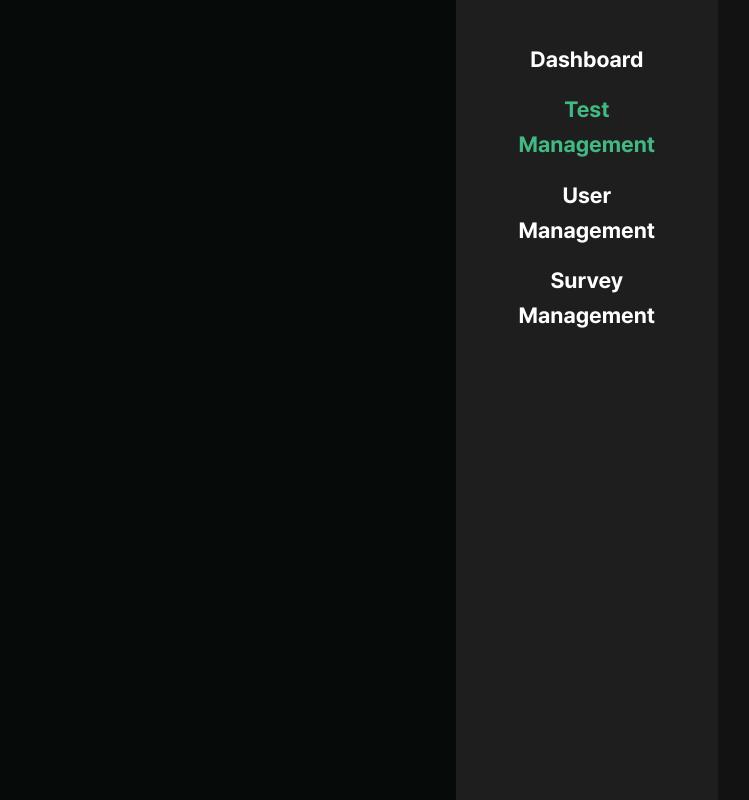
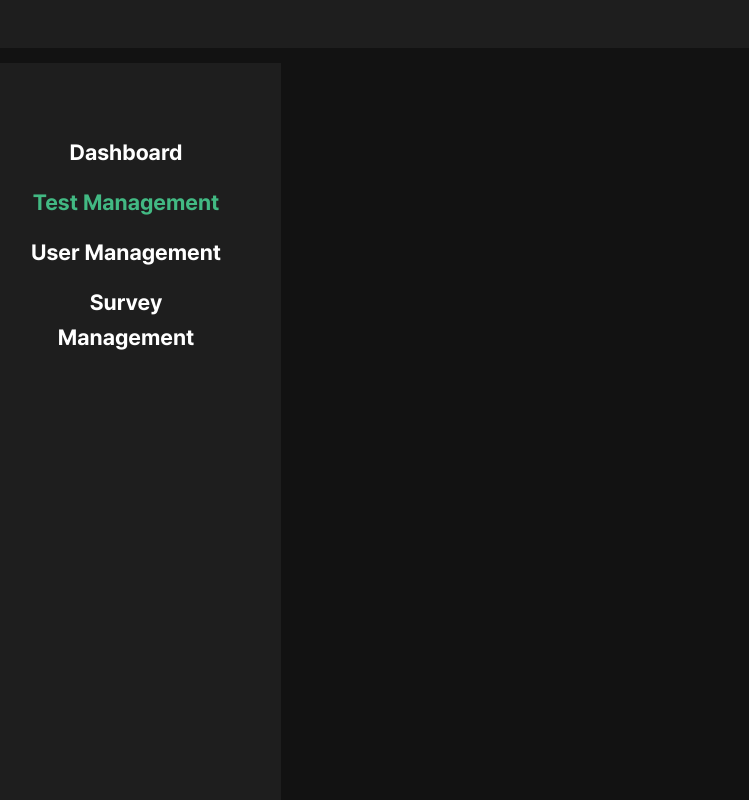
Before and after one commit to Sincerity-Daheoyeon/Rabeling-Tool, a Vue app: page /test-management in a window 1280 px wide. Shown: the whole page, without its empty margins (29-778 px from the left). Built offline with nearby package versions, Linux system fonts and the light colour scheme.

Commit message:
feat: 임시용 navigation bar 구현

```diff
--- a/src/components/layout/AdminSideBar.vue
+++ b/src/components/layout/AdminSideBar.vue
@@ -13,6 +13,7 @@
 
 <style scoped>
 .navigation-bar {
+  display: flex;
   width: 250px;
   height: 100vh;
   background-color: #1e1e1e;
--- /dev/null
+++ b/src/components/layout/NavigationBar.vue
@@ -0,0 +1,64 @@
+<template>
+  <nav class="navigation-bar">
+    <div class="left-section">
+      dkssuddsfsdfsdfsdf
+    </div>
+    <div class="right-section">
+      <div class="user-info">
+        <div class="user-icon"></div>
+        <span class="user-name">안녕하세요, 작성자님</span>
+      </div>
+    </div>
+  </nav>
+</template>
+
+<script lang="ts">
+import { defineComponent } from 'vue';
+
+export default defineComponent({
+  name: 'NavigationBar',
+});
+</script>
+
+<style scoped>
+.navigation-bar {
+  width: 100%;
+  height: 170px;
+  background-color: #1e1e1e;
+  display: flex;
+  justify-content: space-between;
+  align-items: center;
+  padding: 0 20px;
+  margin-bottom: 15px;
+}
+
+.left-section {
+  color: #ffffff;
+  height: 100%;
+}
+
+.right-section {
+  display: flex;
+  align-items: center;
+  height: 100%;
+}
+
+.user-info {
+  display: flex;
+  align-items: center;
+}
+
+.user-icon {
+  display: flex;
+  width: 40px;
+  height: 40px;
+  background-color: #4b3fa5;
+  border-radius: 50%;
+  margin-right: 10px;
+}
+
+.user-name {
+  display: flex;
+  color: #ffffff;
+}
+</style>
--- a/src/layouts/AdminDafaultLayout.vue
+++ /dev/null
@@ -1,32 +0,0 @@
-<template>
-  <div class="default-layout">
-    <NavigationBar />
-    <div class="content">
-      <router-view />
-    </div>
-  </div>
-</template>
-
-<script lang="ts">
-import { defineComponent } from 'vue';
-import NavigationBar from "../components/layout/AdminSideBar.vue";
-
-export default defineComponent({
-  components: {
-    NavigationBar,
-  },
-});
-</script>
-
-<style scoped>
-.default-layout {
-  display: flex;
-}
-
-.content {
-  width: calc(100% - 250px);
-  background-color: #121212;
-  min-height: 100vh;
-  color: white;
-}
-</style>
--- /dev/null
+++ b/src/layouts/AdminDefaultLayout.vue
@@ -0,0 +1,45 @@
+<template>
+  <div class="default-layout">
+      <NavigationBar />
+    <div class="content-container">
+      <AdminSideBar />
+      <div class="content">
+        <router-view />
+      </div>
+    </div>
+  </div>
+</template>
+
+<script lang="ts">
+import { defineComponent } from 'vue';
+import AdminSideBar from "../components/layout/AdminSideBar.vue";
+import NavigationBar from "../components/layout/NavigationBar.vue";
+
+export default defineComponent({
+  components: {
+    AdminSideBar,
+    NavigationBar
+  },
+});
+</script>
+
+<style scoped>
+.default-layout {
+  flex: 1;
+  display: flex;
+  flex-direction: column;
+}
+
+.content-container {
+  display: flex;
+  flex-direction: row;
+  min-height: 100vh; /* 높이를 전체 화면으로 설정 */
+}
+
+.content {
+  flex: 1; /* 남은 공간을 전부 차지하게 설정 */
+  background-color: #121212;
+  padding: 20px;
+  color: white;
+}
+</style>
--- a/src/style.css
+++ b/src/style.css
@@ -1,6 +1,6 @@
 
 body {
-  background: #060a09;
+  background: #121212;
   transition:
           color 0.5s,
           background-color 0.5s;
@@ -49,7 +49,7 @@ body {
     margin: 0;
     padding: 0;
     font-size: 22px !important;
-    background-color: #060a09 !important;
+    background-color: #121212 !important;
     display: flex;
     justify-content: center;
     align-items: center;
@@ -63,5 +63,5 @@ body {
     align-items: center;
     height: 100vh;
     width: 100%;
-    background-color: #060a09;
+    background-color: #121212;
 }
--- a/src/views/TestManagement.vue
+++ b/src/views/TestManagement.vue
@@ -3,6 +3,7 @@
     <div class="test-management">
       <h1>Test Management</h1>
       <div class="test-list">
+        <!-- 테스트 리스트가 여기에 들어갑니다 -->
       </div>
     </div>
   </AdminDefaultLayout>
@@ -10,7 +11,7 @@
 
 <script lang="ts">
 import { defineComponent } from 'vue';
-import AdminDefaultLayout from '../layouts/AdminDafaultLayout.vue';
+import AdminDefaultLayout from '../layouts/AdminDefaultLayout.vue';
 
 export default defineComponent({
   name: "TestManagement",
```
